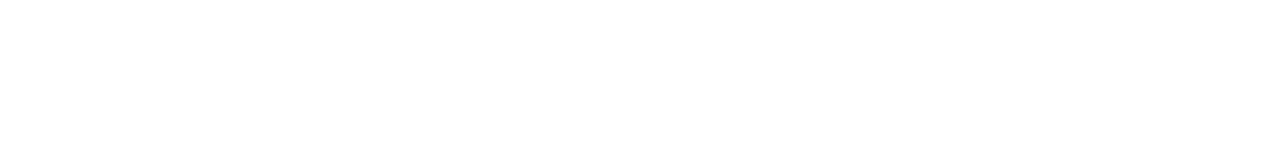
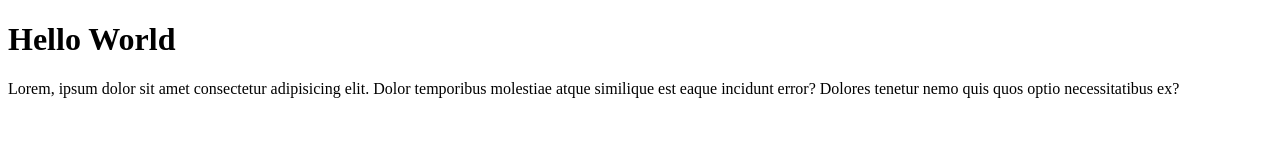
Before and after one commit to alipnf/alipnf-code, a plain HTML site: page Git/index.html in a window 1280 px wide. Drawn offline with Linux system fonts and the light colour scheme.

Commit message:
Edit index.html

```diff
--- a/Git/index.html
+++ b/Git/index.html
@@ -4,7 +4,14 @@
     <meta charset="UTF-8" />
     <meta http-equiv="X-UA-Compatible" content="IE=edge" />
     <meta name="viewport" content="width=device-width, initial-scale=1.0" />
-    <title>Document</title>
+    <title>Test</title>
   </head>
-  <body></body>
+  <body>
+    <h1>Hello World</h1>
+
+    <p>
+      Lorem, ipsum dolor sit amet consectetur adipisicing elit. Dolor temporibus molestiae atque similique est eaque
+      incidunt error? Dolores tenetur nemo quis quos optio necessitatibus ex?
+    </p>
+  </body>
 </html>
```
